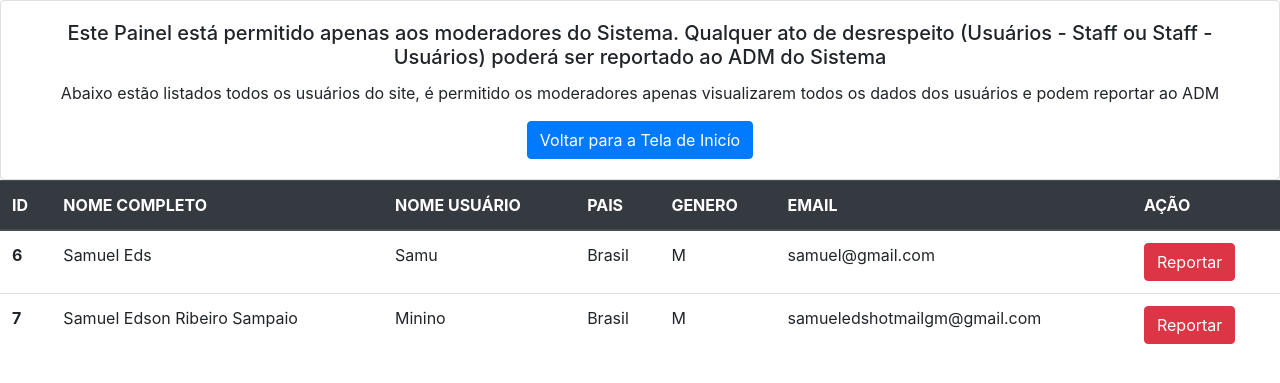
After one commit to SamuelEds/ProjetosChatTempoReal, a PHP site: page /moderador.php in a window 1280 px wide. The commit adds this page. Shown: the top 383 px of the page. Run offline with PHP 8.4, Linux system fonts and the light colour scheme; data comes from the database, SQL or seed files in the repository.

Commit message:
Tela de Moderador adicionado

```diff
--- a/index.php
+++ b/index.php
@@ -97,7 +97,7 @@
 <?php require_once("php/header.php") ?>
 
 <div class="container2">
-	<center><img class="img" src="img/logo.png"><br><br></center>
+	<center><img class="img" src="img/logo.png" style="margin-top: 120px;"><br><br></center>
 	<center><h4> Sala de Bate-papo mundial, conecte-se de qualquer lugar do mundo e venha conversar com a gente.</h4></center><br>
 	<center><a href="formulario.php" class="botao"> Cadastre-se </a>
            <a href="login.php" class="botao"> Login </a></center>
--- /dev/null
+++ b/moderador.php
@@ -0,0 +1,67 @@
+<?php
+include("php/conexao.php");
+
+$sql = "SELECT * FROM usuarios";
+$result = mysqli_query($con,$sql);
+
+?>
+
+<!DOCTYPE html>
+<html>
+<head>
+	<title>Tela de Moderação</title>
+	<meta charset="utf-8">
+
+	<link rel="shortcut icon" href="img/logoF.png" />
+	<link rel="stylesheet" href="css/bootstrap.css">
+	<script type="text/javascript" src="js/bootstrap.js"></script>
+
+</head>
+<body>
+
+	<div class="card" style="width: 80rem; text-align: center;">
+		<div class="card-body">
+			<h5 class="card-title">Este Painel está permitido apenas aos moderadores do Sistema. Qualquer ato de desrespeito (Usuários - Staff ou Staff - Usuários) poderá ser reportado ao ADM do Sistema</h5>
+			<p class="card-text">Abaixo estão listados todos os usuários do site, é permitido os moderadores apenas visualizarem todos os dados dos usuários e podem reportar ao ADM</p>
+			<a href="index.php" class="btn btn-primary">Voltar para a Tela de Inicío</a>
+		</div>
+	</div>
+
+	<table class="table">
+		<thead class="thead-dark">
+			<tr>
+				<th scope="col">ID</th>
+				<th scope="col">NOME COMPLETO</th>
+				<th scope="col">NOME USUÁRIO</th>
+				<th scope="col">PAIS</th>
+				<th scope="col">GENERO</th>
+				<th scope="col">EMAIL</th>
+				<th scope="col">AÇÃO</th>
+			</tr>
+		</thead>
+		<tbody>
+
+			<?php while($row = mysqli_fetch_assoc($result)){ ?>
+
+				<tr>
+					<th scope="row"><?php echo $row['id']; ?></th>
+					<td><?php echo $row['nomecompleto']; ?></td>
+					<td><?php echo $row['nomeusuario']; ?></td>
+					<td><?php echo $row['pais']; ?></td>
+					<td><?php echo $row['genero']; ?></td>
+					<td><?php echo $row['email']; ?></td>
+					<td><a href="php/reportUser.php" class="btn btn-danger">Reportar</a></td>
+				</tr>
+
+			<?php } ?>
+
+		</tbody>
+	</table>
+
+
+	<script src="https://code.jquery.com/jquery-3.3.1.slim.min.js" integrity="sha384-q8i/X+965DzO0rT7abK41JStQIAqVgRVzpbzo5smXKp4YfRvH+8abtTE1Pi6jizo" crossorigin="anonymous"></script>
+	<script src="https://cdnjs.cloudflare.com/ajax/libs/popper.js/1.14.3/umd/popper.min.js" integrity="sha384-ZMP7rVo3mIykV+2+9J3UJ46jBk0WLaUAdn689aCwoqbBJiSnjAK/l8WvCWPIPm49" crossorigin="anonymous"></script>
+	<script src="https://stackpath.bootstrapcdn.com/bootstrap/4.1.3/js/bootstrap.min.js" integrity="sha384-ChfqqxuZUCnJSK3+MXmPNIyE6ZbWh2IMqE241rYiqJxyMiZ6OW/JmZQ5stwEULTy" crossorigin="anonymous"></script>
+
+</body>
+</html>
--- a/perfil.php
+++ b/perfil.php
@@ -148,7 +148,9 @@ while($row = mysqli_fetch_assoc($result)){
 			<div class="card-body" style="background-color: black;">
 				<h5 class="card-title" style="color: white;"></h5>
 				<p class="card-text" style="color: white;">
+
 					<img class="minhafoto" src="<?php if($row['foto'] != null){echo('/ProjetosChatTempoReal/uploads/'.$row['foto']);}else{ echo('/ProjetosChatTempoReal/img/login.png');} ?>">
+
 					<br>
 					<h2 style="color: white;"><?php if($row['nomecompleto'] != ""){ echo $row['nomecompleto'];} else{ echo "-";} ?></h2>
 					<form method="post" action="uploadFoto.php" enctype="multipart/form-data">
--- /dev/null
+++ b/php/reportUser.php
@@ -0,0 +1,5 @@
+<?php
+
+
+
+ ?>
--- a/php/valida.php
+++ b/php/valida.php
@@ -33,6 +33,9 @@ if((isset($_POST['email'])) && (isset($_POST['senha']))){
 
 		header("Location: /ProjetosChatTempoReal/chat.php");
 
+	}else if($usuario == "mod@gmail.com" && $senha == "123"){
+		echo "<script>alert('Email ou Senha inválido!');</script>";
+		echo "<script>javascript:window.location='/ProjetosChatTempoReal/moderador.php';</script>";
 	}else{
 
 		echo "<script>alert('Email ou Senha inválido!');</script>";
```
Lines whose indentation alone changed are shown as unchanged.
